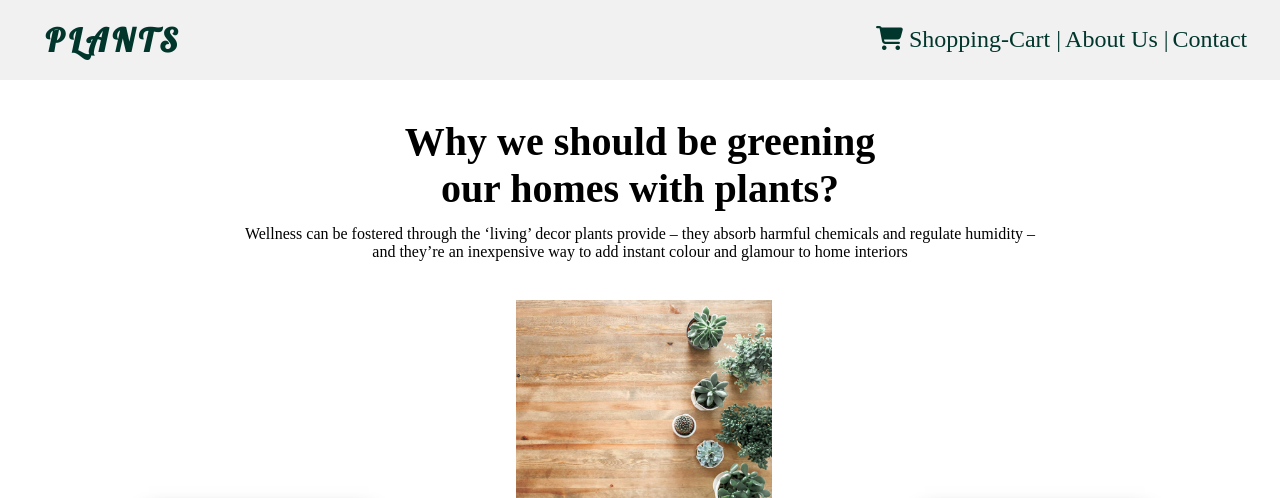
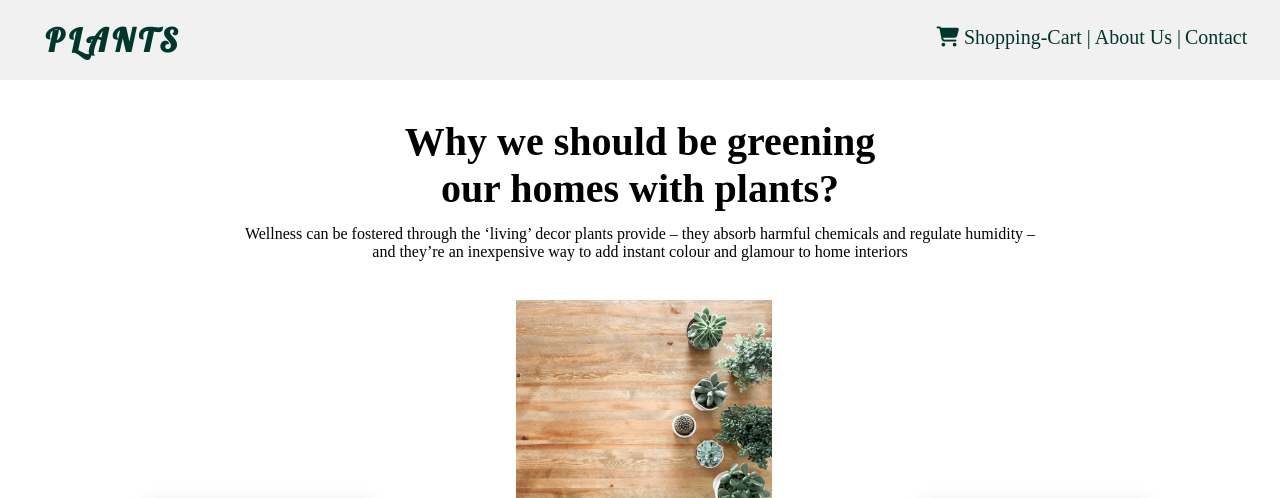
Before and after one commit to ATErcan/home-plant, a plain HTML site: page index.html in a window 1280 px wide. Shown: the top 498 px of the page. Drawn offline with Linux system fonts and the light colour scheme; a web font is replaced by a local one.

Commit message:
transition added

```diff
--- a/style.css
+++ b/style.css
@@ -44,12 +44,13 @@ li{
 }
 .nav-links{
     text-decoration: none;
-    font-size: 3vh;
+    font-size: 2.5vh;
     color: #01362c;
+    transition-duration: 2s;
 }
 .nav-links:hover{
     text-decoration: underline;
-    font-size: 130%;
+    font-size: 3vh;
     color: #04aa6d;
 }
 .header{
```
Also changed, not shown: index.html (+0 -5 lines).
